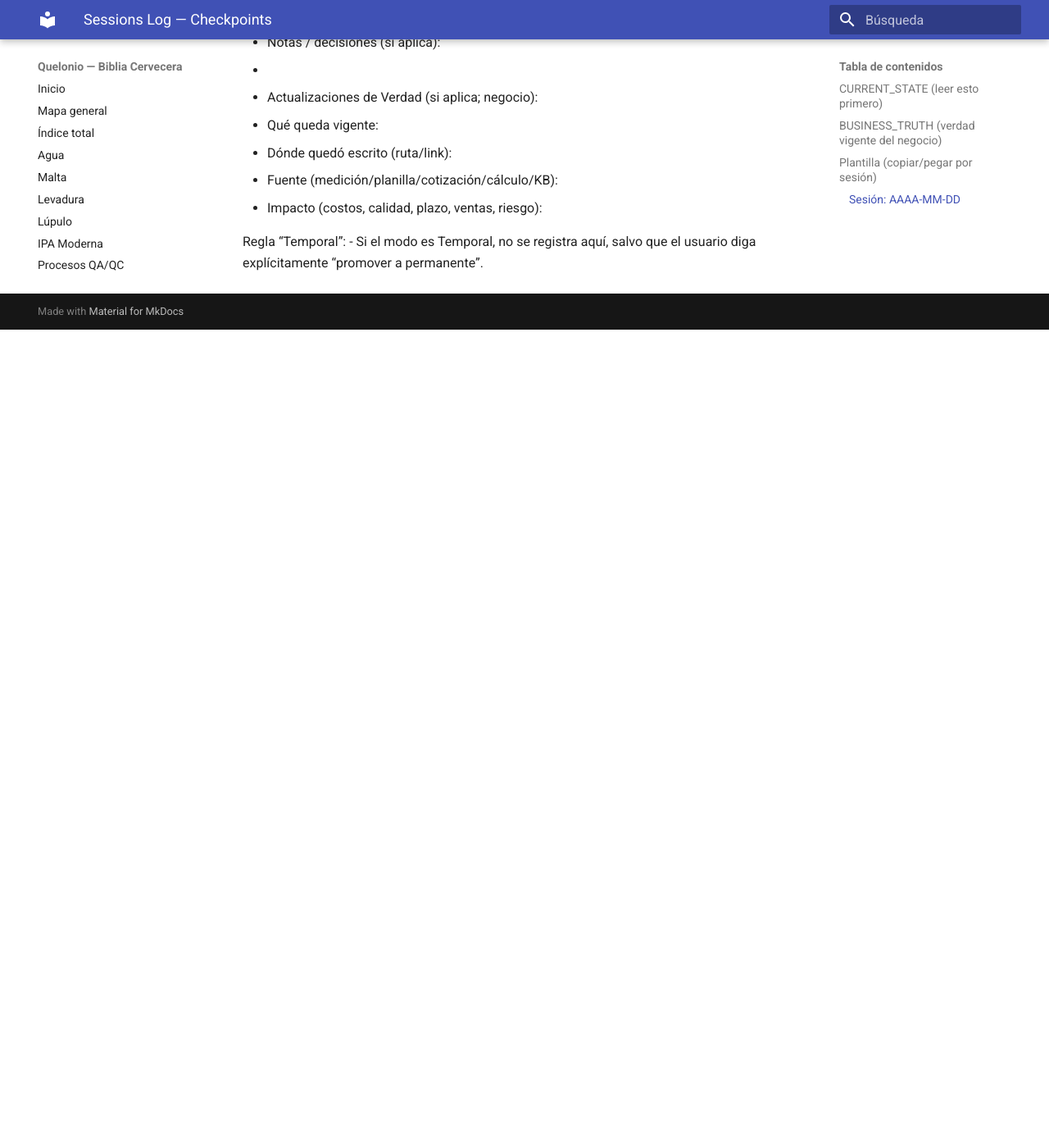
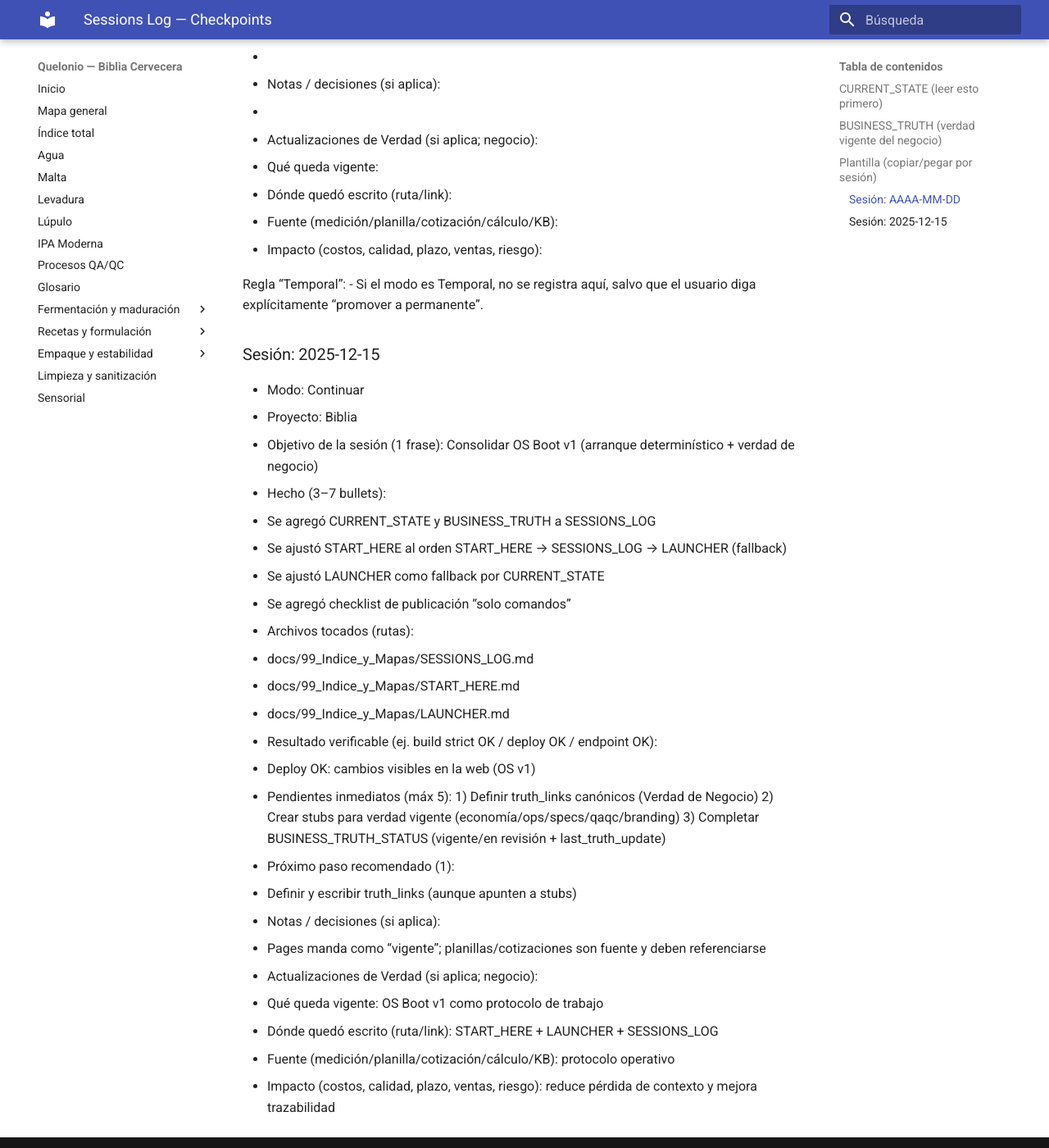
Before and after one commit to zumajuano-byte/quelonio-pages, an MkDocs documentation site: the page built from docs/99_Indice_y_Mapas/SESSIONS_LOG.md, in a window 1280 px wide and 1400 px high, scrolled down 2073 px. Shown: the whole window at 82% size. Built offline with MkDocs 1.6.1 and Material for MkDocs 9.7.7, drawn with Linux system fonts in a browser that asks for light colours; before the commit the page ends 2475 px from its top, so only the background shows below that; some of the changed text lies outside the part shown.

Commit message:
os: add business truth stubs and link them from sessions log

```diff
--- /dev/null
+++ b/docs/98_Verdad_Negocio/04_QAQC.md
@@ -0,0 +1,44 @@
+# Verdad vigente — QA/QC
+
+## Propósito
+Definir el estándar mínimo de control de calidad y los umbrales de aceptación/rechazo.
+
+## Regla de verdad
+- “Vigente” manda para aceptar producto, liberar lotes y definir acciones correctivas.
+
+## Estado
+- status: en revisión | vigente
+- last_updated: AAAA-MM-DD
+
+## Controles mínimos por lote
+- OG / FG / ABV
+- pH (puntos definidos)
+- Atenuación aparente
+- Temperaturas (fermentación / maduración / frío)
+- DO (si aplica) / control de oxidación indirecto
+- Carbonatación (vols CO2)
+- Inspección de empaque (costuras, latas abolladas, rotulado)
+- Sensorial (triage + score simple)
+
+## Umbrales (completar)
+- pH final aceptable:
+- DO máximo (si medís):
+- Diacetilo:
+- Oxidación:
+- Contaminación (placas/microscopio):
+- Carbonatación rango:
+
+## No conformidades y acciones
+- Tipos:
+- Severidad:
+- Acciones correctivas:
+- Criterio de retención/retiro:
+
+## Documentos relacionados
+- Procesos QA/QC: (link a tu módulo 06_Procesos_QA_QC)
+- Limpieza y sanitización:
+- Empaque y estabilidad:
+
+## Fuentes
+- Registros laboratorio:
+- Registros sensorial:
--- a/docs/99_Indice_y_Mapas/SESSIONS_LOG.md
+++ b/docs/99_Indice_y_Mapas/SESSIONS_LOG.md
@@ -47,18 +47,19 @@ Regla de trazabilidad:
   3) Fuente (medición / planilla / cotización / cálculo / KB)
 
 Estado (marcar):
-- unit_economics_status: vigente | en revisión
-- ops_process_status: vigente | en revisión
-- recipes_specs_status: vigente | en revisión
-- qa_qc_status: vigente | en revisión
-- branding_comms_status: vigente | en revisión
-- last_truth_update: AAAA-MM-DD
+- unit_economics_status: en revisión
+- ops_process_status: en revisión
+- recipes_specs_status: en revisión
+- qa_qc_status: en revisión
+- branding_comms_status: en revisión
+- last_truth_update: 2025-12-15
 - truth_links (dónde vive lo vigente):
-  - Economía unitaria: (ruta/link)
-  - Operaciones y procesos: (ruta/link)
-  - Especificaciones recetas: (ruta/link)
-  - QA/QC: (ruta/link)
-  - Branding/comms: (ruta/link)
+  - Economía unitaria: ../98_Verdad_Negocio/01_Economia_Unitaria.md
+  - Operaciones y procesos: ../98_Verdad_Negocio/02_Operaciones.md
+  - Especificaciones recetas: ../98_Verdad_Negocio/03_Specs_Recetas.md
+  - QA/QC: ../98_Verdad_Negocio/04_QAQC.md
+  - Branding/comms: ../98_Verdad_Negocio/05_Branding_Comms.md
+
 
 ---
 
@@ -101,3 +102,39 @@ Estado (marcar):
 
 Regla “Temporal”:
 - Si el modo es Temporal, no se registra aquí, salvo que el usuario diga explícitamente “promover a permanente”.
+
+### Sesión: 2025-12-15
+- Modo: Continuar
+- Proyecto: Biblia
+- Objetivo de la sesión (1 frase): Consolidar OS Boot v1 (arranque determinístico + verdad de negocio)
+
+- Hecho (3–7 bullets):
+  - Se agregó CURRENT_STATE y BUSINESS_TRUTH a SESSIONS_LOG
+  - Se ajustó START_HERE al orden START_HERE → SESSIONS_LOG → LAUNCHER (fallback)
+  - Se ajustó LAUNCHER como fallback por CURRENT_STATE
+  - Se agregó checklist de publicación “solo comandos”
+
+- Archivos tocados (rutas):
+  - docs/99_Indice_y_Mapas/SESSIONS_LOG.md
+  - docs/99_Indice_y_Mapas/START_HERE.md
+  - docs/99_Indice_y_Mapas/LAUNCHER.md
+
+- Resultado verificable (ej. build strict OK / deploy OK / endpoint OK):
+  - Deploy OK: cambios visibles en la web (OS v1)
+
+- Pendientes inmediatos (máx 5):
+  1) Definir truth_links canónicos (Verdad de Negocio)
+  2) Crear stubs para verdad vigente (economía/ops/specs/qaqc/branding)
+  3) Completar BUSINESS_TRUTH_STATUS (vigente/en revisión + last_truth_update)
+
+- Próximo paso recomendado (1):
+  - Definir y escribir truth_links (aunque apunten a stubs)
+
+- Notas / decisiones (si aplica):
+  - Pages manda como “vigente”; planillas/cotizaciones son fuente y deben referenciarse
+
+- Actualizaciones de Verdad (si aplica; negocio):
+  - Qué queda vigente: OS Boot v1 como protocolo de trabajo
+  - Dónde quedó escrito (ruta/link): START_HERE + LAUNCHER + SESSIONS_LOG
+  - Fuente (medición/planilla/cotización/cálculo/KB): protocolo operativo
+  - Impacto (costos, calidad, plazo, ventas, riesgo): reduce pérdida de contexto y mejora trazabilidad
```
Also changed, not shown: docs/98_Verdad_Negocio/01_Economia_Unitaria.md (added, +57 -0 lines), docs/98_Verdad_Negocio/02_Operaciones.md (added, +54 -0 lines), docs/98_Verdad_Negocio/03_Specs_Recetas.md (added, +45 -0 lines), docs/98_Verdad_Negocio/05_Branding_Comms.md (added, +39 -0 lines).
